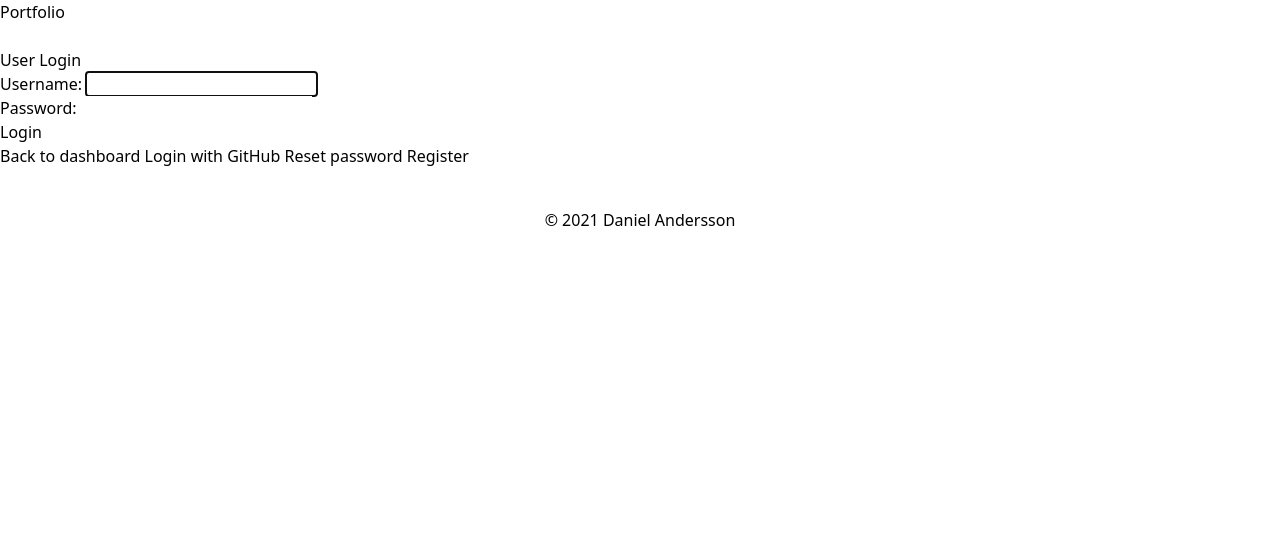
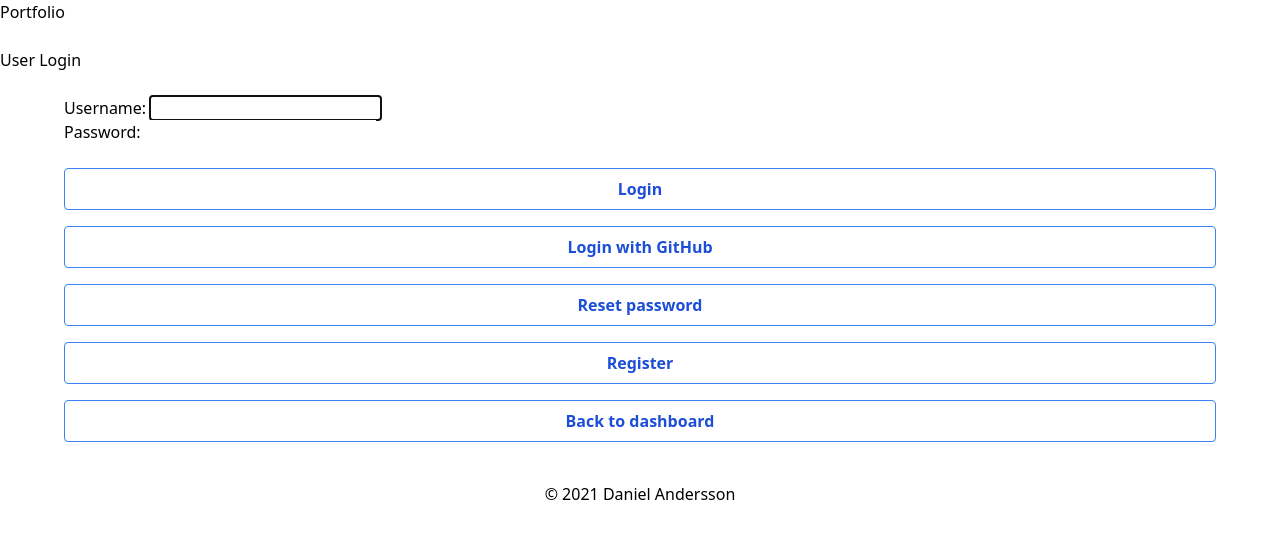
Before and after one commit to DMoest/Dannes_Django_App, a Django app: page /users/accounts/login/ in a window 1280 px wide. Shown: the top 539 px of the page. Run offline with Django 4.2, Linux system fonts and the light colour scheme; some libraries are stand-ins or nearby versions.

Commit message:
Style login buttons.

```diff
--- a/users/templates/registration/login.html
+++ b/users/templates/registration/login.html
@@ -1,37 +1,28 @@
 {% extends 'base.html' %}
-
-<style>
-    label, input {
-        display: block;
-    }
-
-    span.helptext {
-        display: none;
-    }
-</style>
 
 {% block content %}
 
-    <h1>User Login</h1>
+    <div class="container">
+        <h1>User Login</h1>
 
-    <form method="post">
-        {% csrf_token %}
+        <form method="post" class="my-6 md:mx-16">
+            {% csrf_token %}
 
-        {# Render django form #}
-        {{ form.as_p }}
+            {# Render django form #}
+            {{ form.as_p }}
 
-        <input type="submit" value="Login"/>
-    </form>
-
-    <div class="d-flex flex-column justify-content gap-2 mb-6">
-        <a href="{% url 'dashboard' %}"
-            class="btn btn-primary max-width-4">Back to dashboard</a>
-        <a href="{% url 'social:begin' 'github' %}"
-           class="btn btn-primary max-width-4">Login with GitHub</a>
-        <a href="{% url 'password_reset' %}"
-           class="btn btn-primary max-width-4">Reset password</a>
-        <a href="{% url 'register' %}"
-           class="btn btn-primary max-width-4">Register</a>
+            <div class="flex flex-col justify-between gap-4 pt-6">
+                <input type="submit" value="Login" class="bg-transparent hover:bg-blue-500 text-blue-700 font-semibold hover:text-white py-2 px-4 border border-blue-500 hover:border-transparent rounded" />
+                <a href="{% url 'social:begin' 'github' %}"
+                   class="bg-transparent hover:bg-blue-500 text-blue-700 font-semibold hover:text-white py-2 px-4 border border-blue-500 hover:border-transparent rounded text-center">Login with GitHub</a>
+                <a href="{% url 'password_reset' %}"
+                   class="bg-transparent hover:bg-blue-500 text-blue-700 font-semibold hover:text-white py-2 px-4 border border-blue-500 hover:border-transparent rounded text-center">Reset password</a>
+                <a href="{% url 'register' %}"
+                   class="bg-transparent hover:bg-blue-500 text-blue-700 font-semibold hover:text-white py-2 px-4 border border-blue-500 hover:border-transparent rounded text-center">Register</a>
+                <a href="{% url 'dashboard' %}"
+                    class="bg-transparent hover:bg-blue-500 text-blue-700 font-semibold hover:text-white py-2 px-4 border border-blue-500 hover:border-transparent rounded text-center">Back to dashboard</a>
+            </div>
+        </form>
     </div>
 
 {% endblock %}
```
